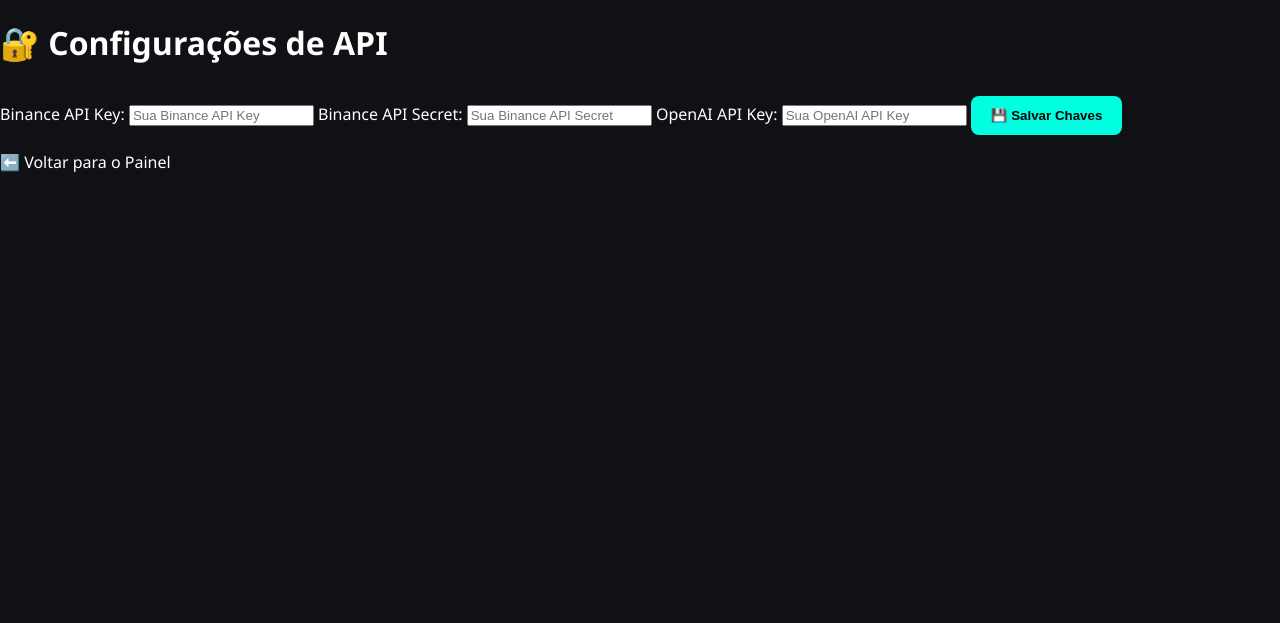
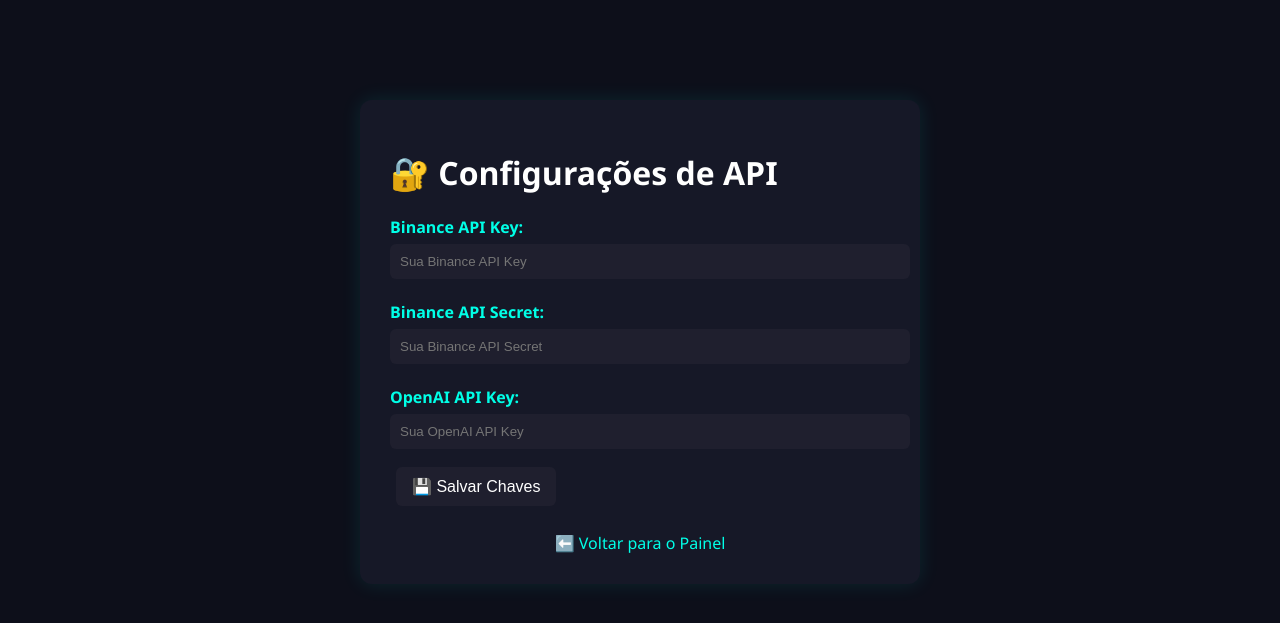
Before and after one commit to Claratrade33/Clara-verse, a Flask app: page /configurar in a window 1280 px wide. Shown: the top 623 px of the page. Run offline with Flask 3, Linux system fonts and the light colour scheme.

Commit message:
Atualizar o style.css

```diff
--- a/static/style.css
+++ b/static/style.css
@@ -2,153 +2,154 @@
     margin: 0;
     padding: 0;
     font-family: 'Segoe UI', sans-serif;
-    background-color: #0f1115;
-    color: #fff;
+    background-color: #0d0f1a;
+    color: #ffffff;
 }
 
 a {
+    color: #00ffe7;
     text-decoration: none;
-    color: inherit;
+}
+
+button {
+    font-size: 1em;
+    padding: 10px 16px;
+    margin: 6px;
+    border: none;
+    border-radius: 6px;
+    background-color: #1f1f2e;
+    color: #ffffff;
+    cursor: pointer;
+    transition: 0.3s;
+}
+button:hover {
+    background-color: #00ffe7;
+    color: #000000;
+}
+
+input[type="text"],
+input[type="password"] {
+    width: 100%;
+    padding: 10px;
+    margin: 6px 0 12px;
+    border: none;
+    border-radius: 6px;
+    background-color: #1f1f2e;
+    color: #ffffff;
+}
+
+.container-dashboard {
+    max-width: 400px;
+    margin: 100px auto;
+    padding: 20px;
+    text-align: center;
+}
+
+.logo {
+    width: 100px;
+    margin-bottom: 20px;
 }
 
 .menu-lateral {
-    width: 220px;
-    background-color: #15171c;
     position: fixed;
     top: 0;
     left: 0;
-    bottom: 0;
-    padding-top: 20px;
+    width: 180px;
+    height: 100vh;
+    background-color: #111322;
     display: flex;
     flex-direction: column;
-    align-items: center;
-    border-right: 2px solid #2c2f36;
+    padding: 20px 10px;
+    z-index: 1000;
 }
-
 .logo-menu {
     font-size: 20px;
     font-weight: bold;
-    color: #00ffe1;
     margin-bottom: 30px;
+    color: #00ffe7;
 }
-
 .botao-menu {
-    background: none;
+    margin: 6px 0;
+    padding: 12px;
+    background-color: transparent;
     border: none;
-    color: #ccc;
-    font-size: 16px;
-    margin: 10px 0;
+    color: #ffffff;
+    text-align: left;
+    font-size: 1em;
     cursor: pointer;
-    width: 100%;
-    padding: 10px;
-    transition: 0.2s;
-    text-align: left;
-    padding-left: 25px;
 }
-
-.botao-menu:hover, .botao-menu:focus {
-    background-color: #00ffe1;
-    color: #000;
-    outline: none;
+.botao-menu:hover {
+    background-color: #00ffe7;
+    color: #000000;
+    border-radius: 6px;
 }
 
 .painel-conteudo {
-    margin-left: 240px;
+    margin-left: 200px;
     padding: 30px;
 }
 
 .painel-titulo {
     font-size: 28px;
-    color: #00ffe1;
     margin-bottom: 20px;
+    color: #00ffe7;
 }
 
 .secao-grafico iframe {
-    border: 1px solid #2c2f36;
-    border-radius: 10px;
+    border-radius: 8px;
+    box-shadow: 0 0 12px #00ffe7;
 }
 
-.secao-mercado, .secao-config, .secao-botoes {
+.secao-mercado,
+.secao-config,
+.secao-botoes {
     margin-top: 30px;
+    background-color: #161827;
     padding: 20px;
-    background-color: #1a1d23;
     border-radius: 12px;
-    border: 1px solid #2c2f36;
-}
-
-.secao-mercado h2,
-.secao-config h2 {
-    margin-top: 0;
-    color: #00ffe1;
-}
-
-input[type="text"] {
-    width: 100%;
-    padding: 12px;
-    margin: 8px 0;
-    background-color: #252830;
-    border: 1px solid #444;
-    color: #fff;
-    border-radius: 8px;
-}
-
-button {
-    padding: 12px 20px;
-    background-color: #00ffe1;
-    border: none;
-    color: #000;
-    font-weight: bold;
-    cursor: pointer;
-    margin-top: 10px;
-    border-radius: 8px;
-    transition: 0.3s;
-}
-
-button:hover {
-    background-color: #00c2b0;
+    box-shadow: 0 0 12px rgba(0, 255, 231, 0.2);
 }
 
 .status-sucesso {
+    color: #00ff88;
     margin-top: 10px;
-    color: #0f0;
+    font-weight: bold;
 }
 
-.container-dashboard {
-    text-align: center;
-    padding: 60px 20px;
-    max-width: 600px;
-    margin: auto;
+.container-configuracao {
+    max-width: 500px;
+    margin: 100px auto;
+    padding: 30px;
+    background-color: #161827;
+    border-radius: 12px;
+    box-shadow: 0 0 20px rgba(0, 255, 231, 0.1);
 }
 
-.container-dashboard .logo {
-    width: 140px;
-    margin-bottom: 30px;
+.formulario-config label {
+    font-weight: bold;
+    display: block;
+    margin-top: 10px;
+    color: #00ffe7;
 }
 
-.container-dashboard h1 {
-    color: #00ffe1;
-    margin-bottom: 20px;
-}
-
-.btn-principal {
-    display: inline-block;
-    padding: 15px 30px;
-    background-color: #00ffe1;
-    color: #000;
-    font-weight: bold;
-    border-radius: 10px;
+.voltar-painel {
+    text-align: center;
     margin-top: 20px;
 }
 
-@media (max-width: 768px) {
+@media screen and (max-width: 768px) {
     .menu-lateral {
         width: 100%;
         height: auto;
+        position: relative;
         flex-direction: row;
-        justify-content: space-around;
-        position: static;
-        border-right: none;
-        border-bottom: 2px solid #2c2f36;
+        overflow-x: auto;
+    }
+
+    .botao-menu {
+        flex: 1;
+        text-align: center;
+        padding: 10px;
     }
 
     .painel-conteudo {
@@ -156,10 +157,7 @@
         padding: 15px;
     }
 
-    .botao-menu {
-        padding: 10px 12px;
-        font-size: 14px;
-        text-align: center;
-        padding-left: 0;
+    .container-configuracao {
+        margin: 50px 10px;
     }
 }
```
